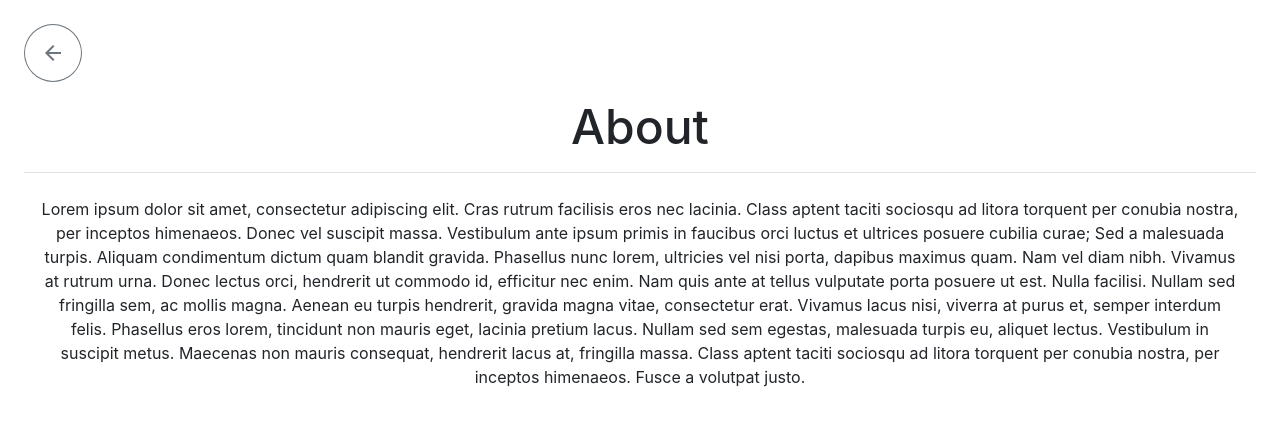
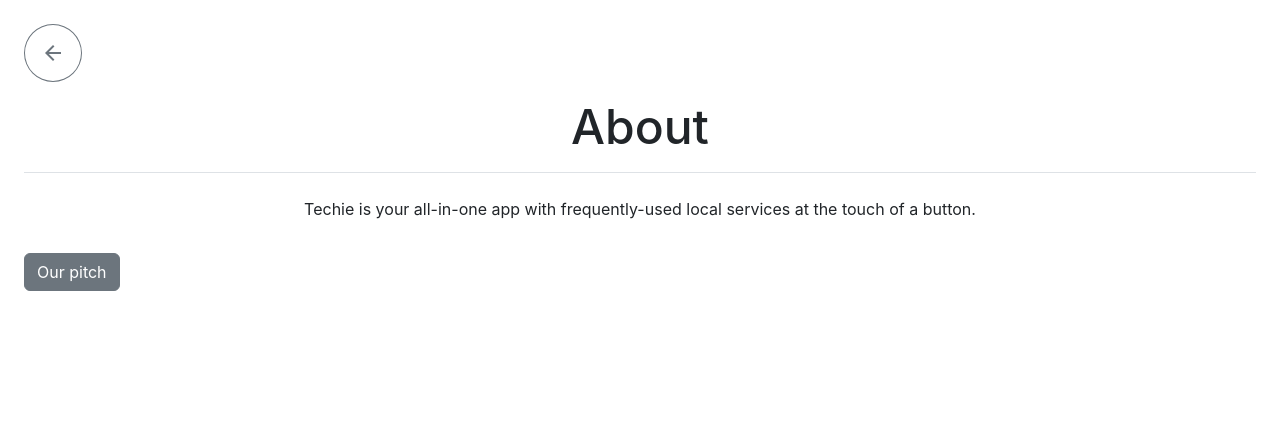
Before and after one commit to hightechu/techccelerator-2023-techie, a React (Create React App) app: page /about in a window 1280 px wide. Shown: the top 426 px of the page. Built offline with nearby package versions, Linux system fonts and the light colour scheme.

Commit message:
about page

```diff
--- a/src/components/PageAbout.js
+++ b/src/components/PageAbout.js
@@ -8,10 +8,9 @@
       <BackButtonWelcome />
       <h1 className="sticky-top text-center p-3 f-xxxl bg-body border-bottom">About</h1>
       <p className="text-center p-3">
-        Lorem ipsum dolor sit amet, consectetur adipiscing elit. Cras rutrum facilisis eros nec lacinia. Class aptent taciti sociosqu ad litora torquent per conubia nostra, per inceptos himenaeos. Donec vel suscipit massa. Vestibulum ante ipsum primis in faucibus orci luctus et ultrices posuere cubilia curae; Sed a malesuada turpis. Aliquam condimentum dictum quam blandit gravida. Phasellus nunc lorem, ultricies vel nisi porta, dapibus maximus quam.
-
-        Nam vel diam nibh. Vivamus at rutrum urna. Donec lectus orci, hendrerit ut commodo id, efficitur nec enim. Nam quis ante at tellus vulputate porta posuere ut est. Nulla facilisi. Nullam sed fringilla sem, ac mollis magna. Aenean eu turpis hendrerit, gravida magna vitae, consectetur erat. Vivamus lacus nisi, viverra at purus et, semper interdum felis. Phasellus eros lorem, tincidunt non mauris eget, lacinia pretium lacus. Nullam sed sem egestas, malesuada turpis eu, aliquet lectus. Vestibulum in suscipit metus. Maecenas non mauris consequat, hendrerit lacus at, fringilla massa. Class aptent taciti sociosqu ad litora torquent per conubia nostra, per inceptos himenaeos. Fusce a volutpat justo.
+        Techie is your all-in-one app with frequently-used local services at the touch of a button.
       </p>
+      <a href="https://docs.google.com/presentation/d/e/2PACX-1vQQXQb9UAToikllz0B6Tp07sbRIECRAt3sKsunjim-kyNuM7xIpVL88O9Zt4n0BknA1qM6jGgGlrOpR/pub?start=false&loop=false&delayms=3000" className='btn btn-secondary'>Our pitch</a>
     </div>
   )
 
```
